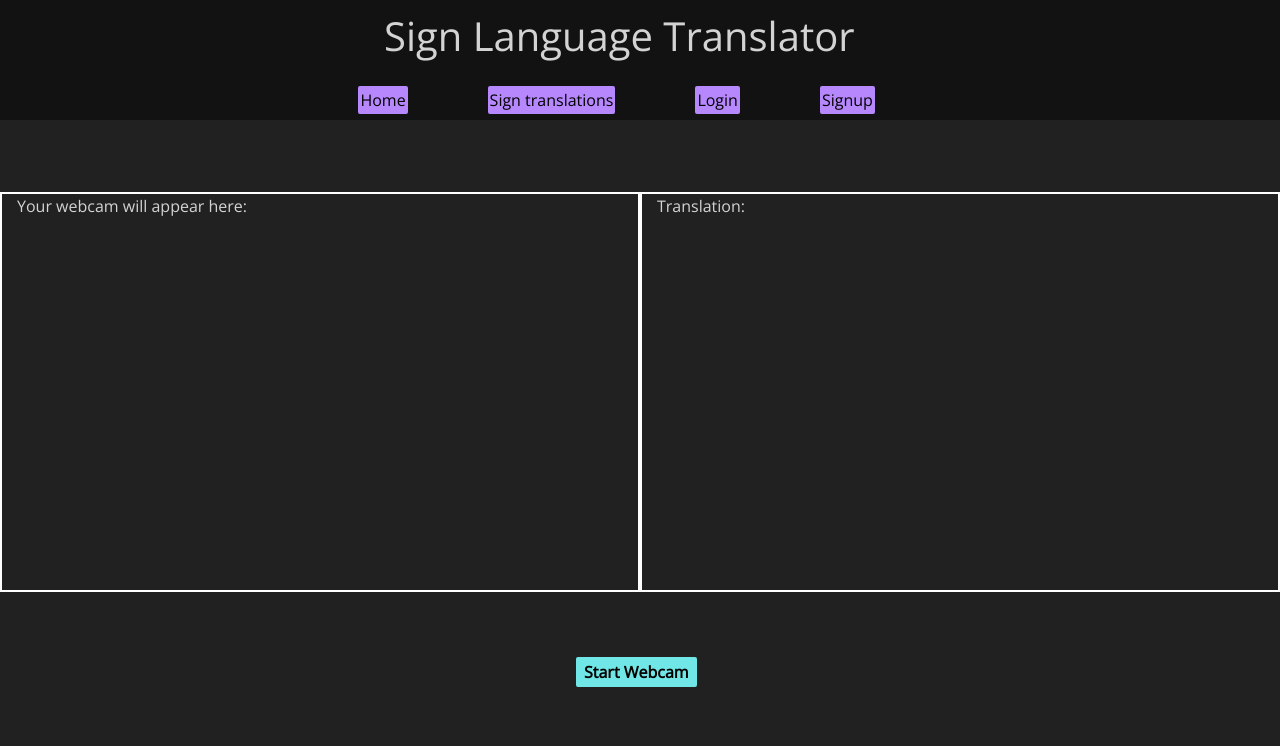
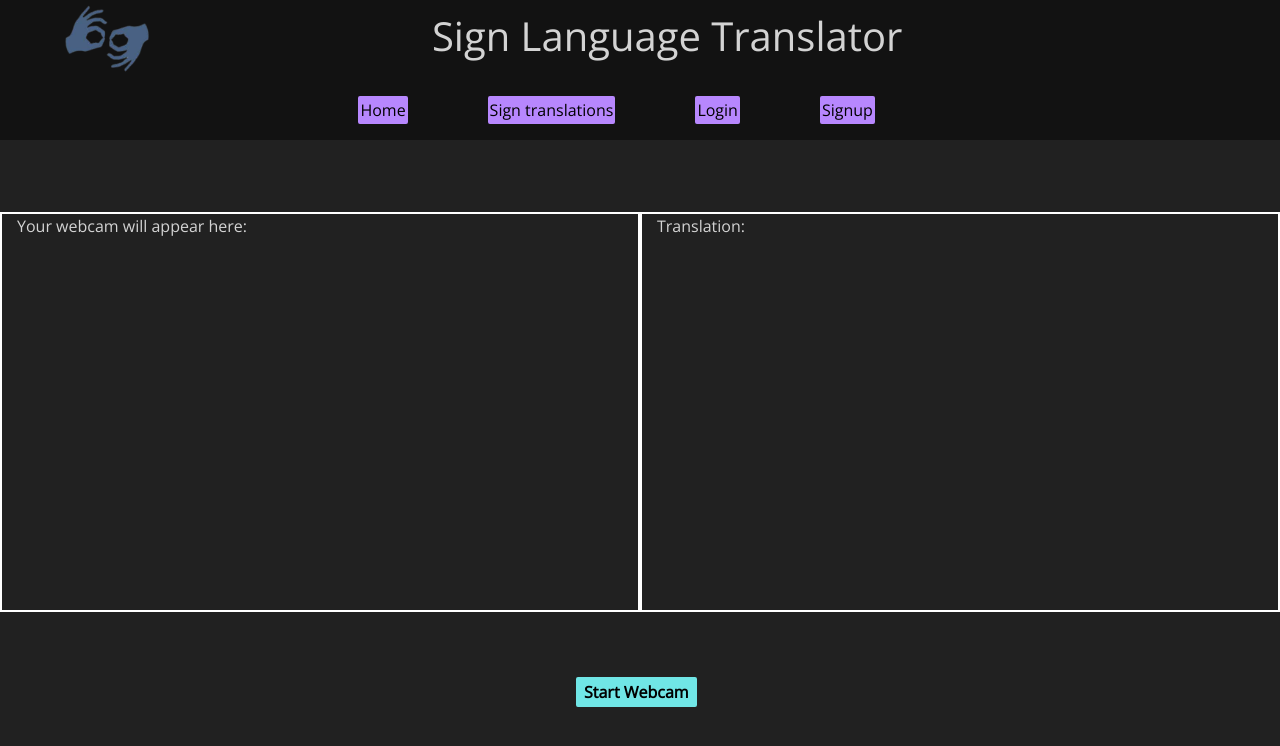
Before and after one commit to jaydenpiao/NWHacks, a plain HTML site: page index.html in a window 1280 px wide. Drawn offline with nearby package versions, Linux system fonts and the light colour scheme.

Commit message:
Added logo, fixed aligment, changed src for model

```diff
--- a/index.html
+++ b/index.html
@@ -16,9 +16,10 @@
     <body>
         <div class="container-fluid">
             <div class="row" style="height: 10%;">
+                 <img src="img/logo.png" height=100%; style="margin-left: 5%;" alt="logo">
                  <h1 id="title">Sign Language Translator</h1>
             </div>
-            <div class="row" style="height: 5%;">
+            <div class="row" style="height: 7.5%;">
                 <ul id="title2" class="nav nav-tabs">
                     <li class="active"><a href="#">Home</a></li>
                     <li><a href="#">Sign translations</a></li>
--- a/index.js
+++ b/index.js
@@ -5,7 +5,7 @@ window.onload=function(){
     // https://github.com/googlecreativelab/teachablemachine-community/tree/master/libraries/image
 
     // model cloud link
-    const URL = "https://teachablemachine.withgoogle.com/models/gSqPfZp0n/";
+    const URL = "https://teachablemachine.withgoogle.com/models/RFwZ3iGHa/";
 
     let model, webcam, labelContainer, maxPredictions;
 
--- a/stylesheet.css
+++ b/stylesheet.css
@@ -53,7 +53,7 @@ a{
     border: 2px solid rgb(72, 177, 177);
 }
 #title{
-    margin-left: 30%;
+    margin-left: 22%;
 }
 #title2{
     margin-left: 28%;
```
Also changed, not shown: img/logo.png (added).
